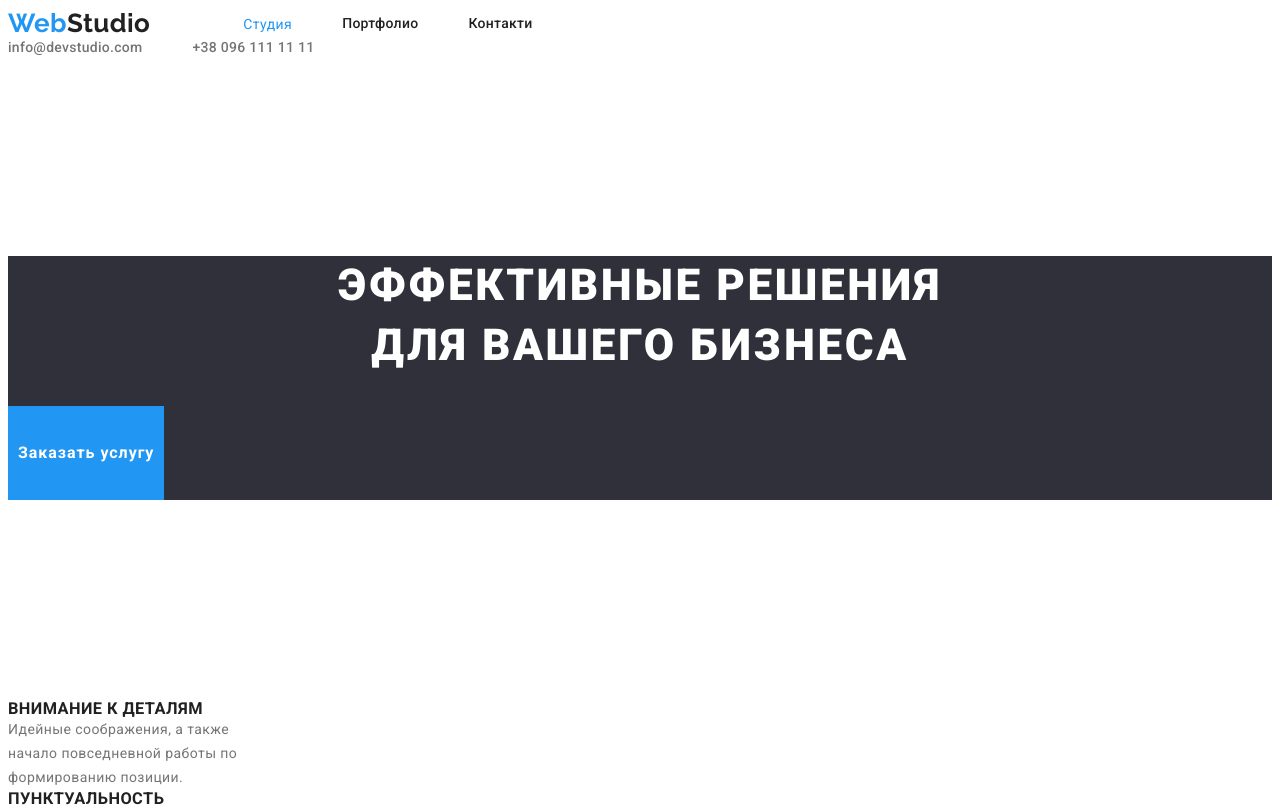
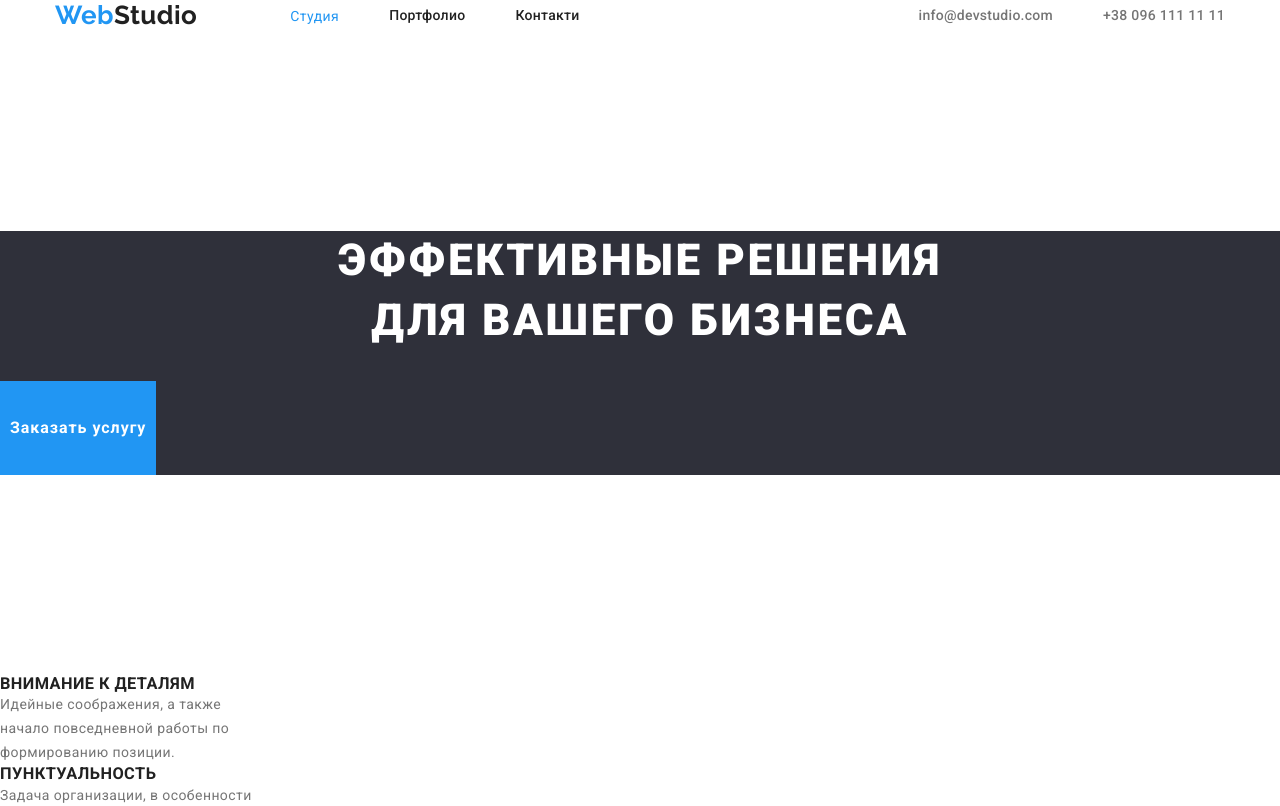
Before and after one commit to Oleh1963/goit-markup-hw-03, a plain HTML site: page index.html in a window 1280 px wide. Shown: the top 806 px of the page. Drawn offline with nearby package versions, Linux system fonts and the light colour scheme.

Commit message:
Update index.html

```diff
--- a/index.html
+++ b/index.html
@@ -1,18 +1,25 @@
 <!DOCTYPE html>
 <html lang="ru">
 <head>
-    <meta charset="UTF-8">
-    <meta http-equiv="X-UA-Compatible" content="IE=edge">
-    <meta name="viewport" content="width=device-width, initial-scale=1.0">
-    <title>Document</title>
-    <link rel="preconnect" href="https://fonts.googleapis.com">
-    <link rel="preconnect" href="https://fonts.gstatic.com" crossorigin>
-    <link href="https://fonts.googleapis.com/css2?family=Raleway:wght@700&family=Roboto:wght@400;500;700;900&display=swap" rel="stylesheet" />
-    <link rel="stylesheet" href="./css/styles.css" />
-    <link rel="stylesheet" href="./css/styles.css" />
+  <meta charset="UTF-8" />
+  <meta http-equiv="X-UA-Compatible" content="IE=edge" />
+  <meta name="viewport" content="width=device-width, initial-scale=1.0" />
+  <title>WebStudio</title>
+  <link rel="preconnect" href="https://fonts.googleapis.com" />
+  <link rel="preconnect" href="https://fonts.gstatic.com" crossorigin />
+  <link
+    href="https://fonts.googleapis.com/css2?family=Raleway:wght@700&family=Roboto:wght@400;500;700;900&display=swap"
+    rel="stylesheet" />
+  <link
+  rel="stylesheet"
+  href="https://cdnjs.cloudflare.com/ajax/libs/modern-normalize/1.1.0/modern-normalize.min.css" />
+  <link rel="stylesheet" href="./css/main.min.css" />
+  <link rel="stylesheet" href="./css/reset.css" />
+  <link rel="stylesheet" href="./css/styles.css" />
 </head>
 <body>
    <header class="header">
+     <div class="container header-container">
 <nav class="header-navigation">
     <a href="./index.html" class="logo">Web<span class="header-logo">Studio</span></a>
     <ul class="header-list">
@@ -20,18 +27,24 @@
         <li class="header-item"><a class="header-link" href="./portfolio.html" >Портфолио</a></li>
         <li class="header-item"><a class="header-link" href="">Контакти</a></li>
     </ul>
+
 </nav>
+
 <ul class="header-contacts-list">
     <li class="header-contacts-item"><a class="header-contacts-link" href="mailto:info@devstudio.com">info@devstudio.com</a></li>
     <li class="header-contacts-item"><a class="header-contacts-link" href="tel:+380961111111">+38 096 111 11 11</a></li>
 </ul>
+     </div>
+
    </header>
 
 <main>
 
     <section class="hero">
+      <div class="hero-container">
 <h1 class="hero-title">Эффективные решения <br /> для вашего бизнеса</h1>
 <button class="hero-btn" type="button">Заказать услугу</button>
+      </div>
     </section>
 <section class="about">
     <h2 class="about-title" hidden>Особенности</h2>
```
